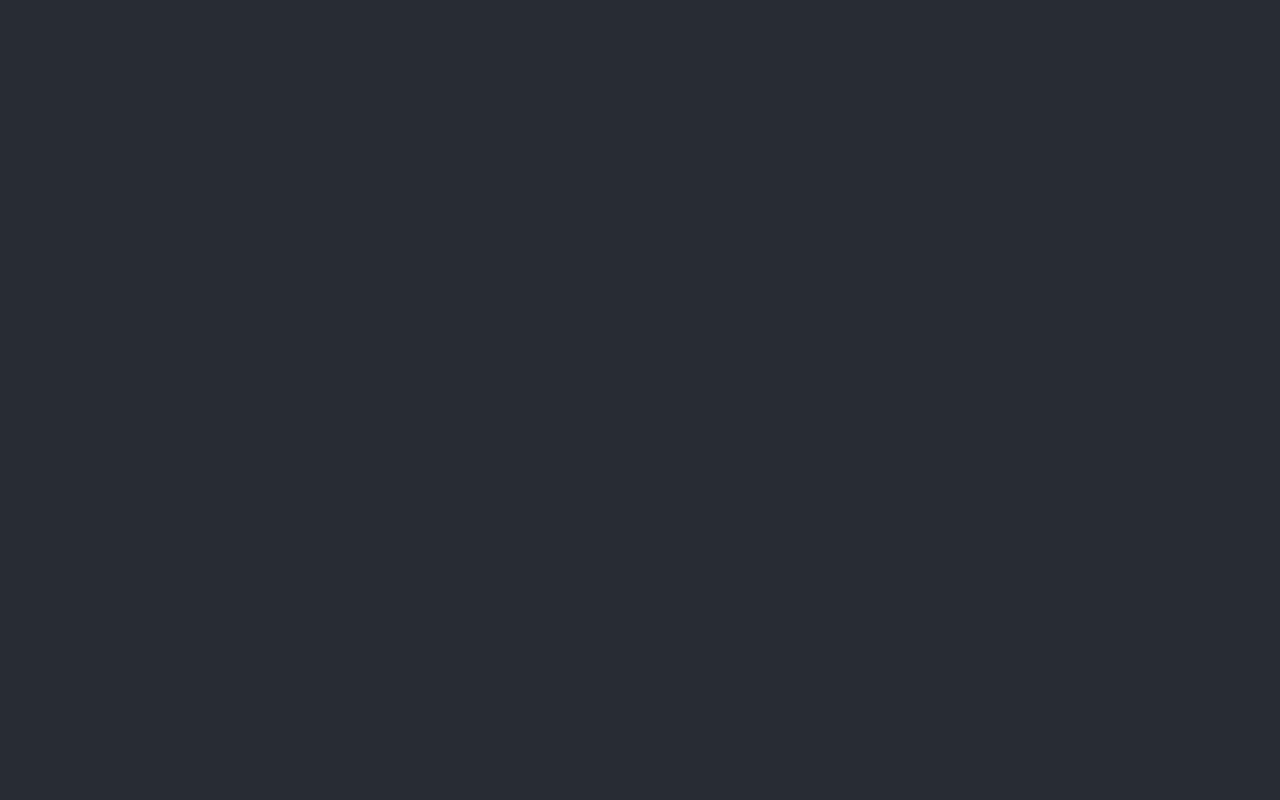
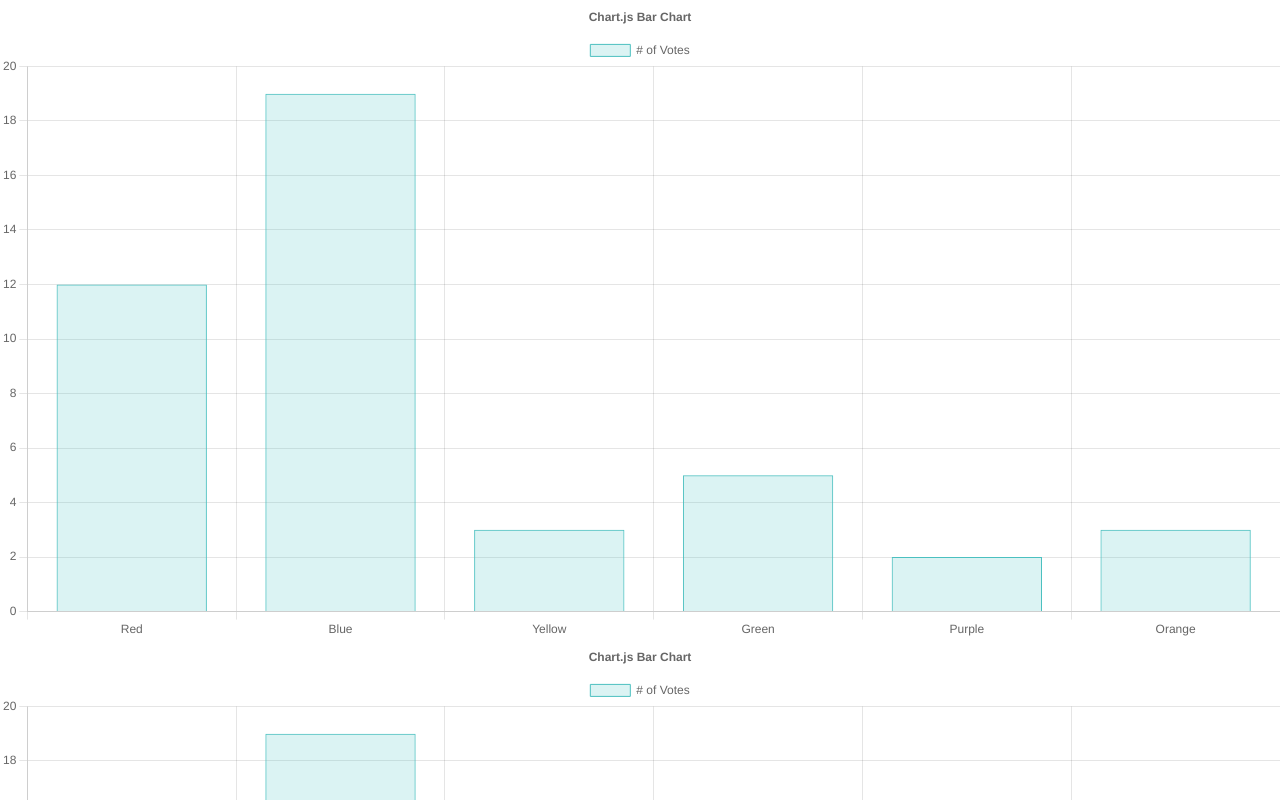
Before and after one commit to blacepos-meapster3-spartahack/jsc-hack, a React (Create React App) app in the folder healthserver/: page / in a window 1280 px wide. Shown: the top 800 px of the page. Built offline with nearby package versions, Linux system fonts and the light colour scheme.

Commit message:
added chartjs

```diff
--- a/healthserver/package.json
+++ b/healthserver/package.json
@@ -3,10 +3,15 @@
   "version": "0.1.0",
   "private": true,
   "dependencies": {
+    "@babel/plugin-proposal-private-property-in-object": "^7.16.7",
+    "@faker-js/faker": "^9.2.0",
     "@testing-library/jest-dom": "^5.17.0",
     "@testing-library/react": "^13.4.0",
     "@testing-library/user-event": "^13.5.0",
+    "chartjs": "^0.3.24",
+    "faker": "^6.6.6",
     "react": "^18.3.1",
+    "react-chartjs-2": "^5.2.0",
     "react-dom": "^18.3.1",
     "react-scripts": "5.0.1",
     "web-vitals": "^2.1.4"
--- a/healthserver/src/App.js
+++ b/healthserver/src/App.js
@@ -1,22 +1,66 @@
-import logo from './logo.svg';
-import './App.css';
+import React from 'react';
+import {
+  Chart as ChartJS,
+  CategoryScale,
+  LinearScale,
+  PointElement,
+  LineElement,
+  Title,
+  Tooltip,
+  Legend,
+  BarElement,
+} from 'chart.js';
+import { Line, Bar } from 'react-chartjs-2';
 
-function App() {
+ChartJS.register(
+  CategoryScale,
+  LinearScale,
+  PointElement,
+  LineElement,
+  BarElement,
+  Title,
+  Tooltip,
+  Legend
+);
+
+export const options = {
+  responsive: true,
+  plugins: {
+    legend: {
+      position: 'top',
+    },
+    title: {
+      display: true,
+      text: 'Chart.js Bar Chart',
+    },
+  },
+};
+
+const labels = ['Red', 'Blue', 'Yellow', 'Green', 'Purple', 'Orange'];
+
+export const data = {
+  labels,
+  datasets: [{
+    label: '# of Votes',
+    data: [12, 19, 3, 5, 2, 3],
+    borderWidth: 1,
+    borderColor: 'rgba(75,192,192,1)',
+    backgroundColor: 'rgba(75,192,192,0.2)',
+  }],
+  options: {
+    scales: {
+      y: {
+        beginAtZero: true
+      }
+    }
+  }
+};
+
+export default function App() {
   return (
-    <div className="App">
-      <header className="App-header">
-      </header>
-      <div>
-        <canvas id="myChart"></canvas>
-      </div>
-
-      <script src="https://cdn.jsdelivr.net/npm/chart.js"></script>
-
-      <script>
-        const ctx = document.getElementById('myChart');
-      </script>
+    <div>
+      <Bar options={options} data={data} />
+      <Bar options={options} data={data} />
     </div>
   );
 }
-
-export default App;
```
Also changed, not shown: 1 other file (tests, documents, lock files or other folders).
